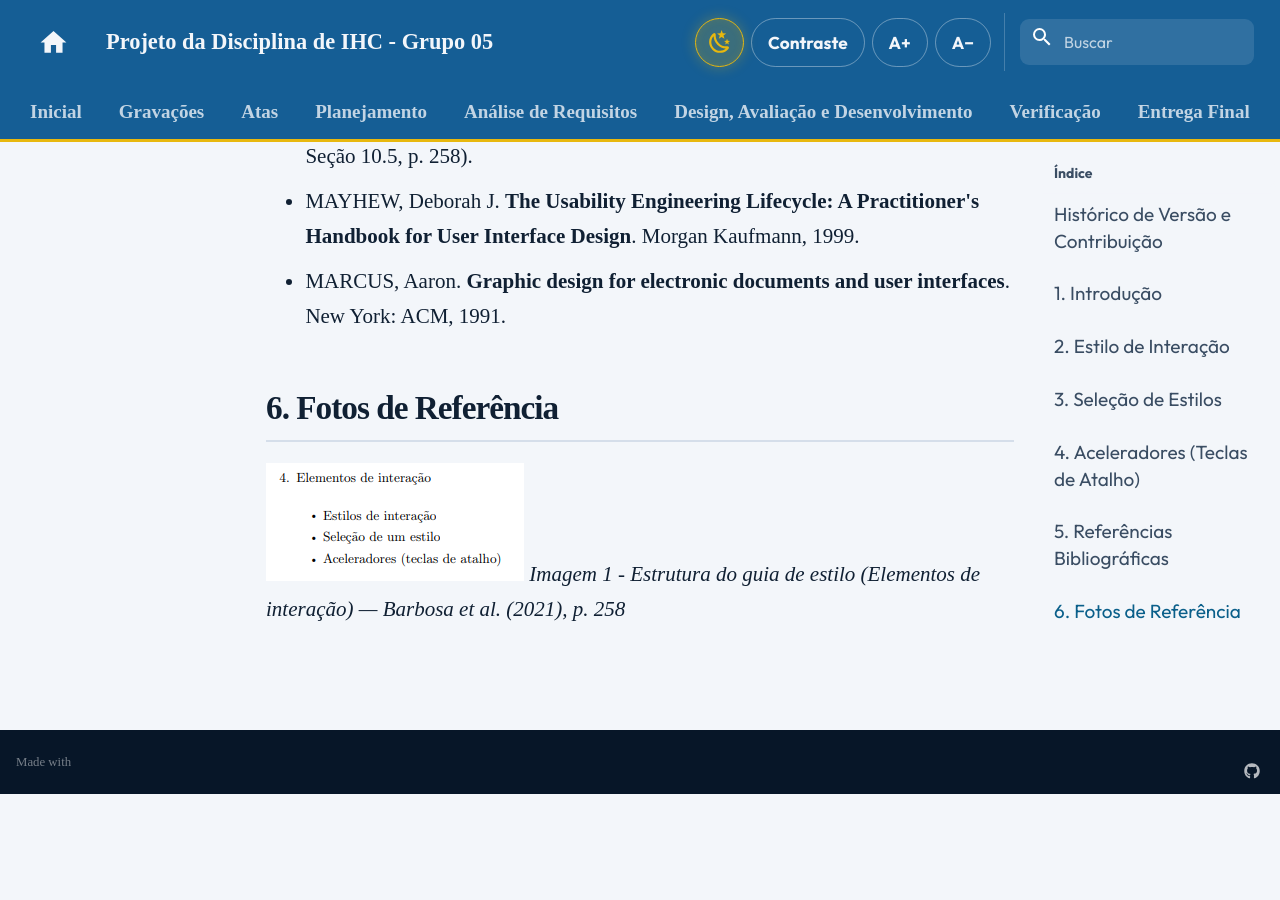
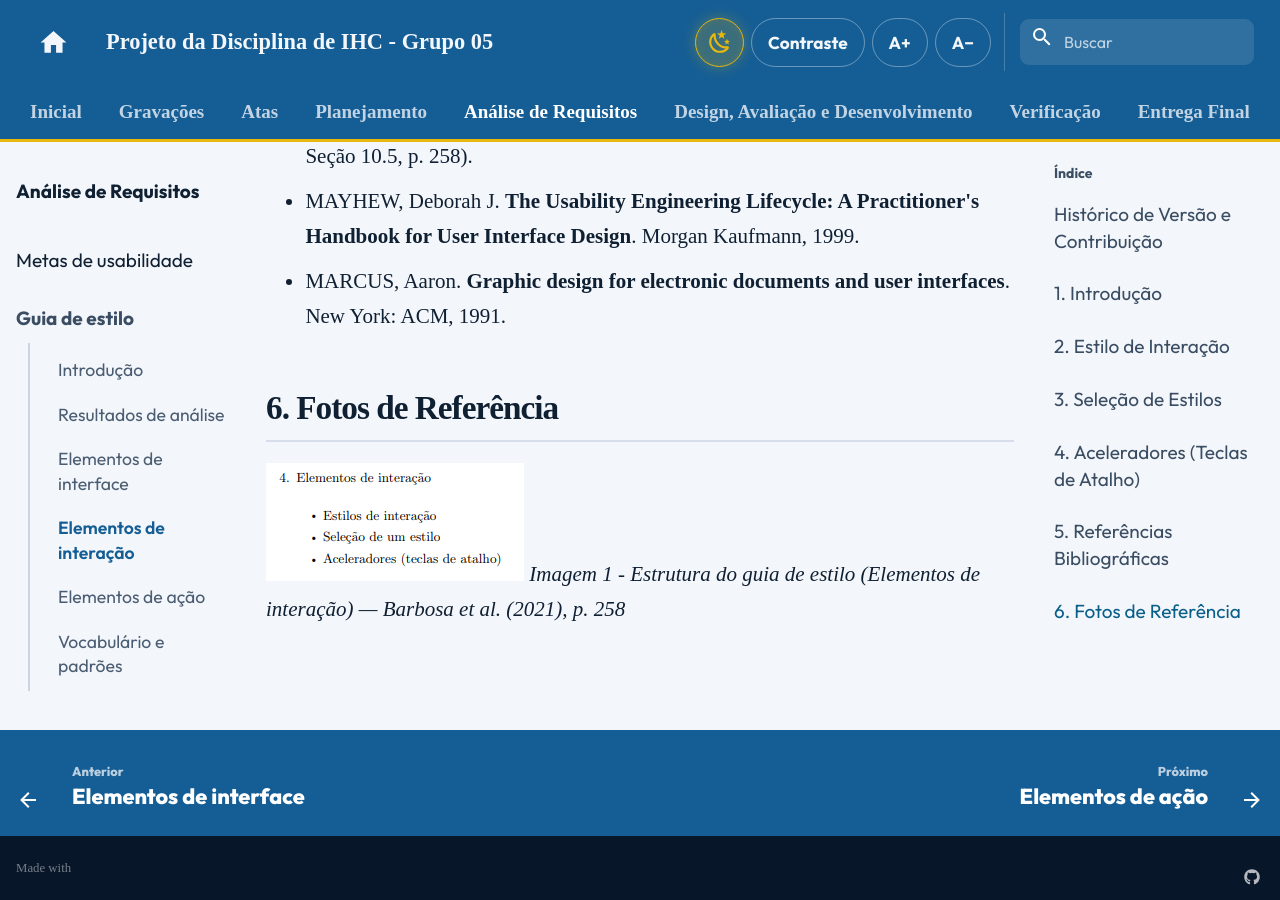
Before and after one commit to Interacao-Humano-Computador/2026.2-Grupo05, an MkDocs documentation site: the page built from docs/analise-de-requisitos/guia-de-estilo/elementos-de-interacao.md, in a window 1280 px wide and 900 px high, scrolled down 1964 px. Built offline with MkDocs 1.6.1 and Material for MkDocs 9.7.7, drawn with Linux system fonts in a browser that asks for light colours; comment, search, counter and statistics services are not loaded; before the commit the page ends 2758 px from its top, so only the background shows below that.

Commit message:
adiciona elementos de interface

```diff
--- a/mkdocs.yml
+++ b/mkdocs.yml
@@ -157,6 +157,8 @@ nav:
     - Guia de estilo:
       - Introdução: analise-de-requisitos/guia-de-estilo/introducao.md
       - Resultados de análise: analise-de-requisitos/guia-de-estilo/resultados-de-analise.md
+      - Elementos de interface: analise-de-requisitos/guia-de-estilo/elementos-de-interface.md
+      - Elementos de interação: analise-de-requisitos/guia-de-estilo/elementos-de-interacao.md
       - Elementos de ação: analise-de-requisitos/guia-de-estilo/elementos-de-acao.md
       - Vocabulário e padrões: analise-de-requisitos/guia-de-estilo/vocabulario-e-padroes.md
     - Princípios gerais:
```
Also changed, not shown: docs/analise-de-requisitos/guia-de-estilo/elementos-de-interface.md (added, +29 -0 lines), docs/assets/prints_referencias/guia-estilo-elemento-interface.png (added), 1 other file.
